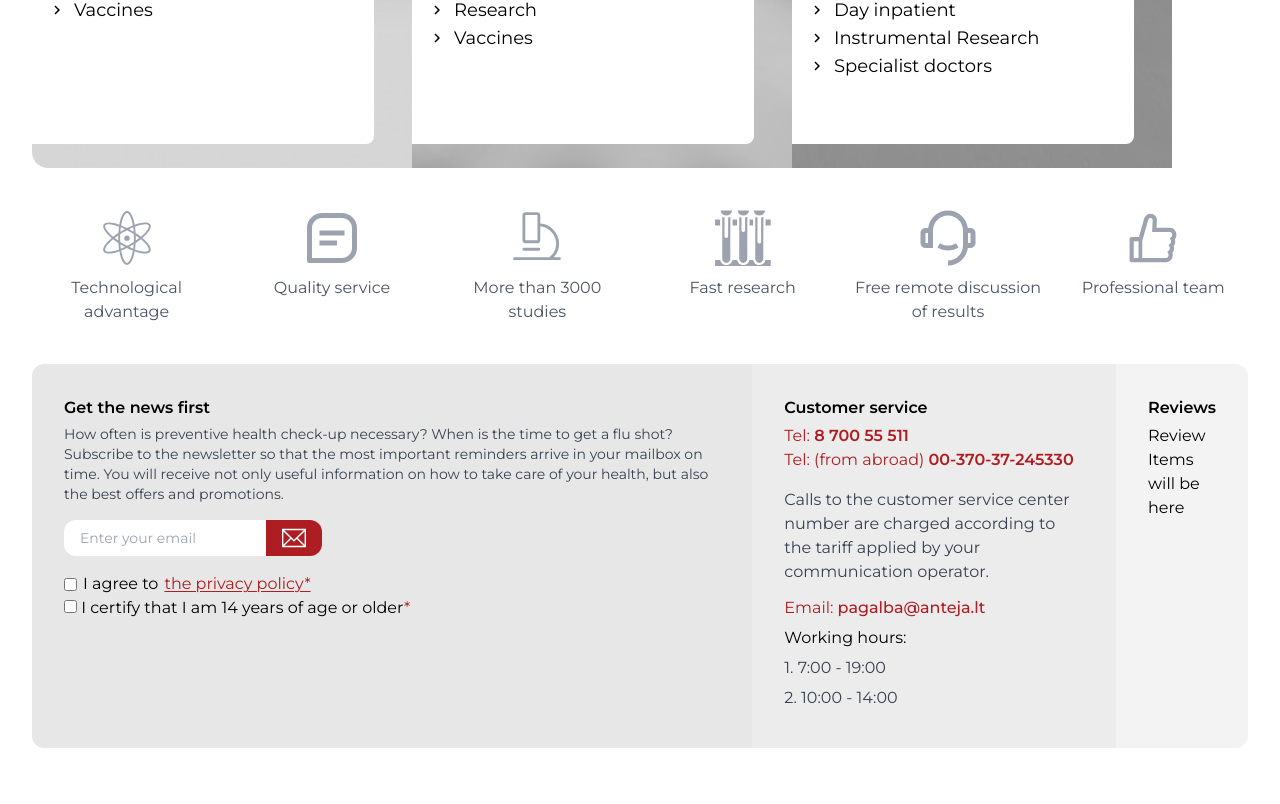
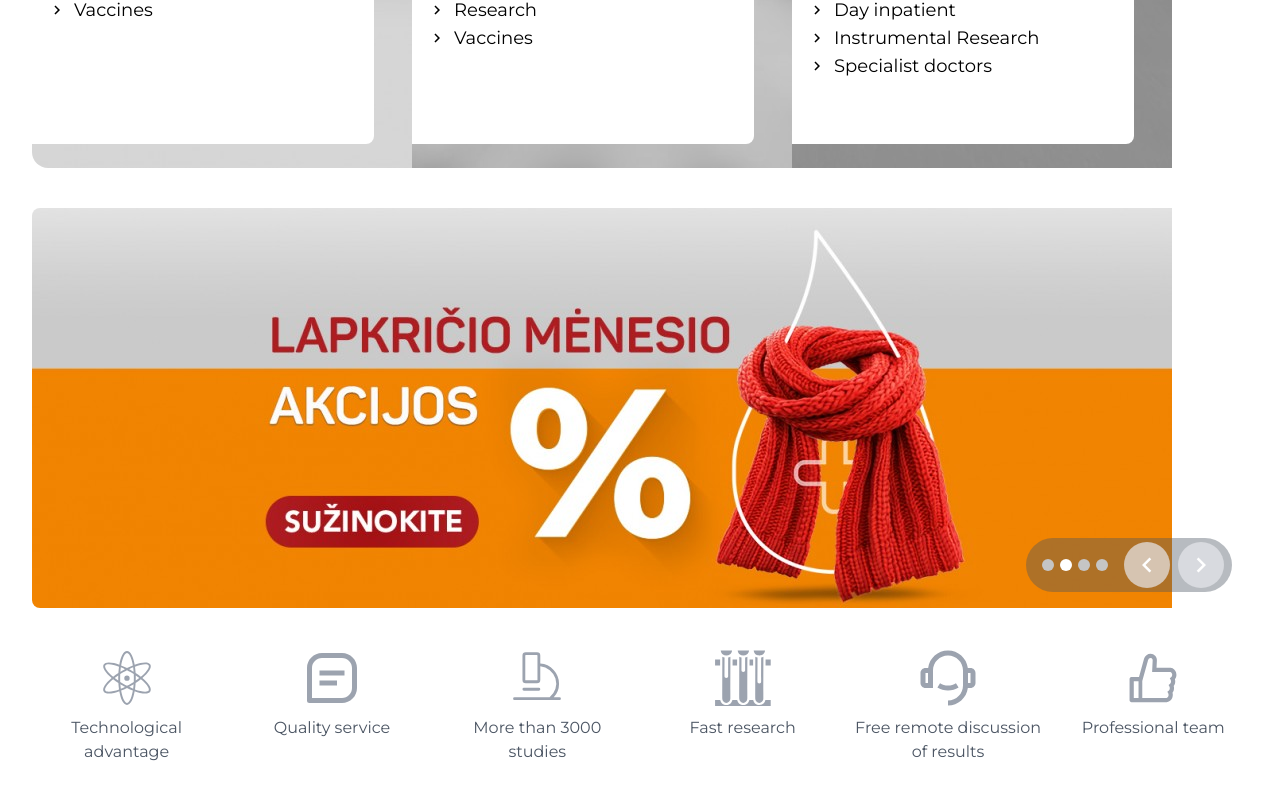
Before and after one commit to TheProjectsX/antieja-medical-homepage, a React (Vite) app: page / in a window 1280 px wide. Shown: the part 690-1494 px from the top of the page. Built offline with nearby package versions, Linux system fonts and the light colour scheme.

Commit message:
Slider 01 done

```diff
--- a/package.json
+++ b/package.json
@@ -10,6 +10,7 @@
     "preview": "vite preview"
   },
   "dependencies": {
+    "keen-slider": "^6.8.6",
     "react": "^18.3.1",
     "react-dom": "^18.3.1"
   },
--- a/src/index.css
+++ b/src/index.css
@@ -11,3 +11,23 @@
     margin-inline: auto;
     padding-inline: 8px;
 }
+
+/* Slider Dot */
+
+.slider-dot {
+    border: none;
+    width: 12px;
+    height: 12px;
+    background: #c5c5c5;
+    border-radius: 50%;
+    padding: 5px;
+    cursor: pointer;
+}
+
+.slider-dot:focus {
+    outline: none;
+}
+
+.slider-dot--active {
+    background: white;
+}
--- a/src/routes/Home.jsx
+++ b/src/routes/Home.jsx
@@ -1,8 +1,15 @@
 import { Link } from "react-router-dom";
 
+// Banner Images
 import Banner_01 from "../assets/banner-images/banner_01.jpg";
 import Banner_02 from "../assets/banner-images/banner_02.jpg";
 import Banner_03 from "../assets/banner-images/banner_03.jpg";
+
+// Slider 01 Images
+import Slider_01 from "../assets/slider-images/slider_01.jpg";
+import Slider_02 from "../assets/slider-images/slider_02.jpg";
+import Slider_03 from "../assets/slider-images/slider_03.jpg";
+import Slider_04 from "../assets/slider-images/slider_04.jpg";
 
 import { MdOutlineKeyboardArrowRight } from "react-icons/md";
 import { GiAtom } from "react-icons/gi";
@@ -13,7 +20,36 @@ import { RiCustomerService2Line } from "react-icons/ri";
 import { AiOutlineLike } from "react-icons/ai";
 import { TfiEmail } from "react-icons/tfi";
 
+import { MdKeyboardArrowLeft, MdKeyboardArrowRight } from "react-icons/md";
+
+// Keen Slider
+import "keen-slider/keen-slider.min.css";
+import { useKeenSlider } from "keen-slider/react";
+import { useEffect, useState } from "react";
+// const animation = { duration: 50000, easing: (t) => t };
+
 const Home = () => {
+    const [currentSlide, setCurrentSlide] = useState(0);
+    const [sliderLoaded, setSliderLoaded] = useState(false);
+    const [sliderRef, instanceRef] = useKeenSlider({
+        loop: true,
+        initial: 0,
+        slideChanged(slider) {
+            setCurrentSlide(slider.track.details.rel);
+        },
+        created() {
+            setSliderLoaded(true);
+        },
+    });
+
+    useEffect(() => {
+        const interval = setInterval(() => {
+            instanceRef.current?.next();
+        }, 3000);
+
+        return () => clearInterval(interval);
+    }, [sliderLoaded, instanceRef]);
+
     return (
         <main className="max-width space-y-10 mb-10">
             {/* Head section */}
@@ -110,6 +146,71 @@ const Home = () => {
                         </div>
                     </div>
                 </Link>
+            </section>
+
+            {/* Slider 01 */}
+            <section className="rounded-lg overflow-hidden cursor-pointer relative">
+                <div className="absolute bg-gray-600/40 px-2 py-1 rounded-full bottom-4 right-4 z-10 flex items-center gap-2">
+                    <div>
+                        {sliderLoaded && instanceRef.current && (
+                            <div className="flex gap-1.5 px-2">
+                                {[
+                                    ...Array(
+                                        instanceRef.current.track.details.slides
+                                            .length
+                                    ).keys(),
+                                ].map((idx) => {
+                                    return (
+                                        <button
+                                            key={idx}
+                                            onClick={() => {
+                                                instanceRef.current?.moveToIdx(
+                                                    idx
+                                                );
+                                            }}
+                                            className={
+                                                "slider-dot" +
+                                                (currentSlide === idx
+                                                    ? " slider-dot--active"
+                                                    : "")
+                                            }
+                                        ></button>
+                                    );
+                                })}
+                            </div>
+                        )}
+                    </div>
+                    <button
+                        onClick={(e) =>
+                            e.stopPropagation() || instanceRef.current?.prev()
+                        }
+                        className="bg-gray-200/70 text-white hover:bg-white hover:text-primary rounded-full p-2 text-3xl"
+                    >
+                        <MdKeyboardArrowLeft />
+                    </button>
+                    <button
+                        onClick={(e) =>
+                            e.stopPropagation() || instanceRef.current?.next()
+                        }
+                        className="bg-gray-200/70 text-white hover:bg-white hover:text-primary rounded-full p-2 text-3xl"
+                    >
+                        <MdKeyboardArrowRight />
+                    </button>
+                </div>
+                <div ref={sliderRef} className="keen-slider">
+                    <div className="keen-slider__slide">
+                        <img src={Slider_01} alt="Slider 01" />
+                    </div>
+                    <div className="keen-slider__slide">
+                        <img src={Slider_02} alt="Slider 02" />
+                    </div>
+                    <div className="keen-slider__slide">
+                        <img src={Slider_03} alt="Slider 03" />
+                    </div>
+                    <div className="keen-slider__slide">
+                        <img src={Slider_04} alt="Slider 04" />
+                    </div>
+                </div>
             </section>
 
             {/* Info cards section */}
```
Also changed, not shown: 1 other file (tests, documents, lock files or other folders).
